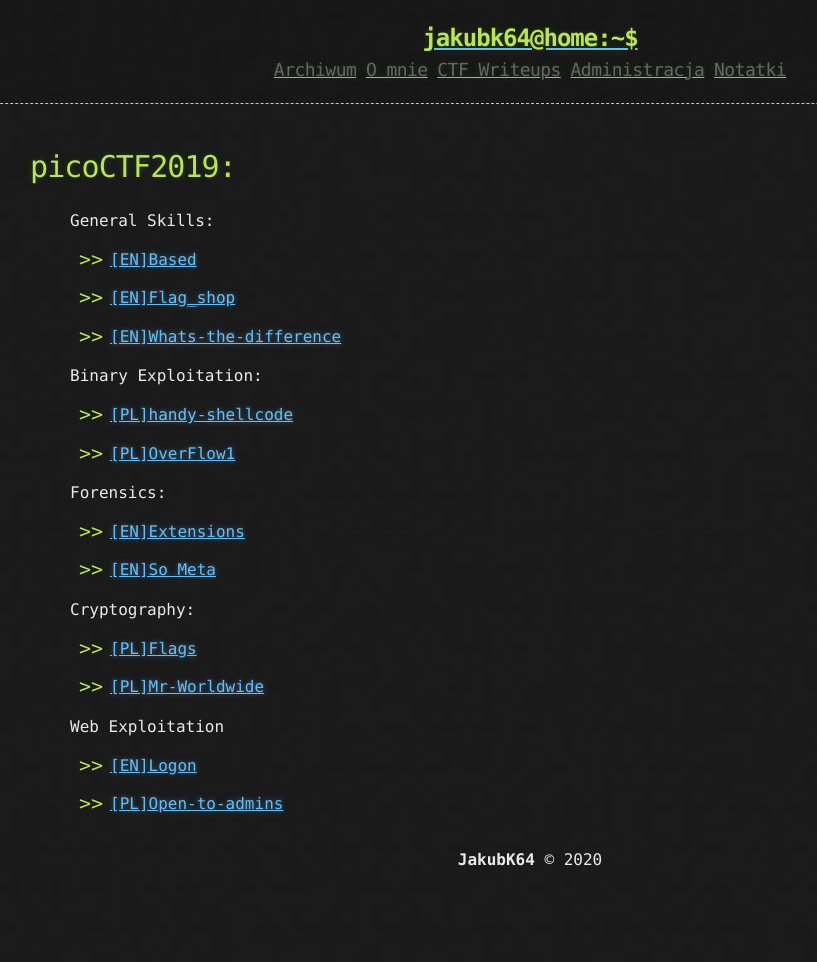
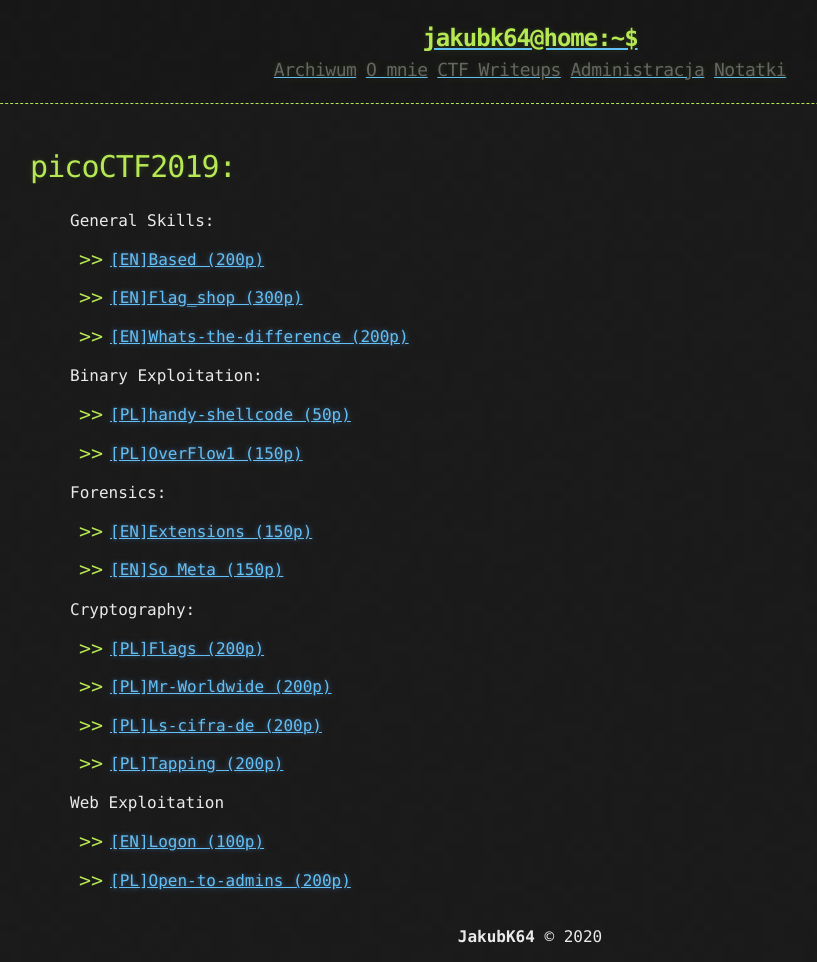
Before and after one commit to JakubK64/jakubk64.github.io, a Jekyll site: the page built from CTF_Writeups.md, in a window 1280 px wide. Shown: the whole page, without its empty margins (110-927 px from the left). Built offline with Jekyll 4.4.1, drawn with Linux system fonts in a browser that asks for light colours; before the commit the page ends 900 px from its top, so only the background shows below that.

Commit message:
Update points to tasks

```diff
--- a/CTF_Writeups.md
+++ b/CTF_Writeups.md
@@ -7,33 +7,35 @@
 	<ul>
 		<p>General Skills:
 			<ol>
-				<li><a href="{{ "/Based" | prepend: site.baseurl | replace: '//', '/' }}"><p>[EN]Based</p></a></li>
-				<li><a href="{{ "/flag_shop" | prepend: site.baseurl | replace: '//', '/' }}"><p>[EN]Flag_shop</p></a></li>
-				<li><a href="{{ "/whats-the-difference" | prepend: site.baseurl | replace: '//', '/' }}"><p>[EN]Whats-the-difference</p></a></li>
+				<li><a href="{{ "/Based" | prepend: site.baseurl | replace: '//', '/' }}"><p>[EN]Based (200p)</p></a></li>
+				<li><a href="{{ "/flag_shop" | prepend: site.baseurl | replace: '//', '/' }}"><p>[EN]Flag_shop (300p)</p></a></li>
+				<li><a href="{{ "/whats-the-difference" | prepend: site.baseurl | replace: '//', '/' }}"><p>[EN]Whats-the-difference (200p)</p></a></li>
 			</ol>
 		</p>
 		<p>Binary Exploitation:
 			<ol>
-				<li><a href="{{ "/handy-shellcode" | prepend: site.baseurl | replace: '//', '/' }}"><p>[PL]handy-shellcode</p></a></li>
-				<li><a href="{{ "/overflow1" | prepend: site.baseurl | replace: '//', '/' }}"><p>[PL]OverFlow1</p></a></li>
+				<li><a href="{{ "/handy-shellcode" | prepend: site.baseurl | replace: '//', '/' }}"><p>[PL]handy-shellcode (50p)</p></a></li>
+				<li><a href="{{ "/overflow1" | prepend: site.baseurl | replace: '//', '/' }}"><p>[PL]OverFlow1 (150p)</p></a></li>
 			</ol>
 		</p>
 		<p>Forensics:
 			<ol>
-				<li><a href="{{ "/extensions" | prepend: site.baseurl | replace: '//', '/' }}"><p>[EN]Extensions</p></a></li>
-				<li><a href="{{ "/So-Meta" | prepend: site.baseurl | replace: '//', '/' }}"><p>[EN]So Meta</p></a></li>
+				<li><a href="{{ "/extensions" | prepend: site.baseurl | replace: '//', '/' }}"><p>[EN]Extensions (150p)</p></a></li>
+				<li><a href="{{ "/So-Meta" | prepend: site.baseurl | replace: '//', '/' }}"><p>[EN]So Meta (150p)</p></a></li>
 			</ol>
 		</p>
 		<p>Cryptography:
 			<ol>
-				<li><a href="{{ "/flags" | prepend: site.baseurl | replace: '//', '/' }}"><p>[PL]Flags</p></a></li>
-				<li><a href="{{ "/mr_worldwide" | prepend: site.baseurl | replace: '//', '/' }}"><p>[PL]Mr-Worldwide</p></a></li>
+				<li><a href="{{ "/flags" | prepend: site.baseurl | replace: '//', '/' }}"><p>[PL]Flags (200p)</p></a></li>
+				<li><a href="{{ "/mr_worldwide" | prepend: site.baseurl | replace: '//', '/' }}"><p>[PL]Mr-Worldwide (200p)</p></a></li>
+				<li><a href="{{ "/la-cifra-de" | prepend: site.baseurl | replace: '//', '/' }}"><p>[PL]Ls-cifra-de (200p)</p></a></li>
+				<li><a href="{{ "/tapping" | prepend: site.baseurl | replace: '//', '/' }}"><p>[PL]Tapping (200p)</p></a></li>
 			</ol>
 		</p>
 		<p>Web Exploitation
 			<ol>
-				<li><a href="{{ "/Logon" | prepend: site.baseurl | replace: '//', '/' }}"><p>[EN]Logon</p></a></li>
-				<li><a href="{{ "/open-to-admins" | prepend: site.baseurl | replace: '//', '/' }}"><p>[PL]Open-to-admins</p></a></li>
+				<li><a href="{{ "/Logon" | prepend: site.baseurl | replace: '//', '/' }}"><p>[EN]Logon (100p)</p></a></li>
+				<li><a href="{{ "/open-to-admins" | prepend: site.baseurl | replace: '//', '/' }}"><p>[PL]Open-to-admins (200p)</p></a></li>
 			</ol>
 		</p>
 	</ul>
```
